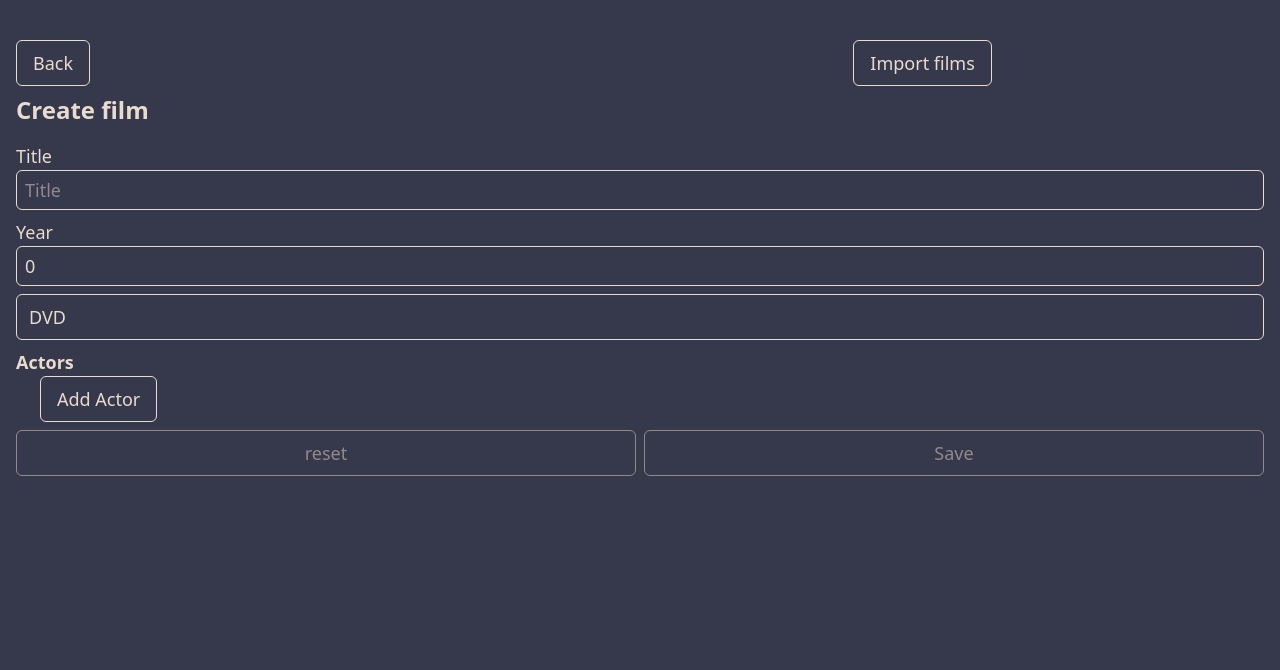
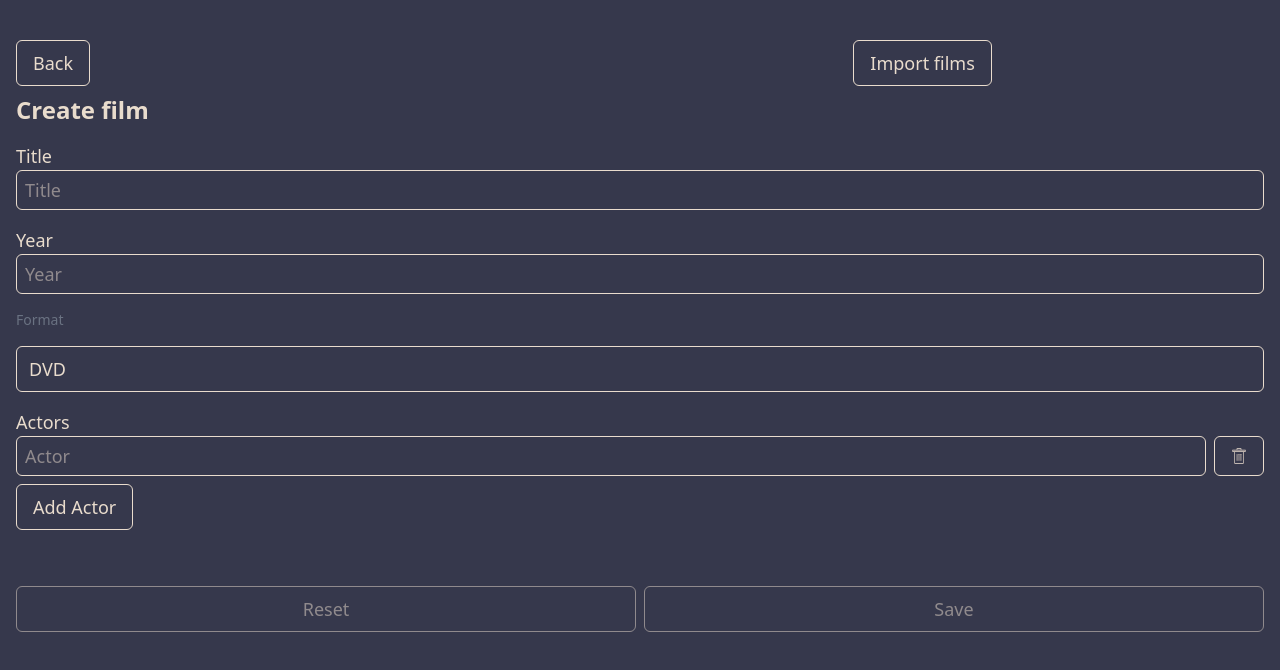
Before and after one commit to lysolha/WL-films, a React (Vite) app: page /create-film in a window 1280 px wide. Shown: the top 670 px of the page. Built offline with nearby package versions, Linux system fonts and the light colour scheme.

Commit message:
refactor: - update input component - update film form - update validation schemas

```diff
--- a/src/components/Forms/FilmForm.tsx
+++ b/src/components/Forms/FilmForm.tsx
@@ -15,14 +15,15 @@ const FilmForm = ({ film, onSubmit }: FilmFormProps) => {
   const initialValues = {
     id: film?.id || '',
     title: film?.title || '',
-    year: film?.year || 0,
+    year: film?.year || '',
     format: film?.format || 'DVD',
-    actors: film?.actors.map((actor) => actor.name) || [],
+    actors: film?.actors.map((actor) => actor.name) || [''],
   };
 
   const formatOptions = [
     { label: 'DVD', value: 'DVD' },
     { label: 'VHS', value: 'VHS' },
+    { label: 'Blu-Ray', value: 'Blu-Ray' },
   ];
 
   return (
@@ -31,30 +32,35 @@ const FilmForm = ({ film, onSubmit }: FilmFormProps) => {
         initialValues={initialValues}
         validationSchema={filmSchema}
         onSubmit={(values) => {
-          onSubmit(values);
+          onSubmit({
+            ...values,
+            year: Number(values.year),
+          });
         }}
       >
         {({ values, dirty, isValid, setFieldValue }) => (
-          <Form className="flex flex-col gap-2">
+          <Form className="flex flex-col gap-4">
             <Input name="title" label="Title" placeholder="Title" />
-            <Input name="year" label="Year" placeholder="Year" type="number" />
+            <Input name="year" label="Year" placeholder="Year" type="text" />
+
             <Select
-              name="format"
+              name="Format"
               value={values.format}
               onChange={(e) => setFieldValue('format', e.target.value)}
               options={formatOptions}
+              label="Format"
             />
             <FieldArray
               name="actors"
               render={({ push, remove }) => (
                 <div>
-                  <h2 className="text-lg font-bold">Actors</h2>
-                  <ul className="flex flex-col gap-2 ml-6">
+                  <h2>Actors</h2>
+                  <ul className="flex flex-col gap-2">
                     {values.actors.map((_, index) => (
-                      <li key={index} className="flex gap-2 items-end">
+                      <li key={index} className="flex gap-2 items-start">
                         <Input
                           name={`actors[${index}]`}
-                          label="Actor"
+                          label=""
                           placeholder="Actor"
                         />
                         <Button type="button" onClick={() => remove(index)}>
@@ -69,10 +75,15 @@ const FilmForm = ({ film, onSubmit }: FilmFormProps) => {
                 </div>
               )}
             />
+            {values.actors.length === 0 && (
+              <p className="text-error text-sm">
+                At least one actor is required
+              </p>
+            )}
 
-            <div className="flex gap-2">
+            <div className="flex gap-2 mt-10">
               <Button type="reset" className="w-full" disabled={!dirty}>
-                reset
+                Reset
               </Button>
               <Button
                 type="submit"
--- a/src/components/Forms/validationSchemas/filmSchema.ts
+++ b/src/components/Forms/validationSchemas/filmSchema.ts
@@ -2,7 +2,7 @@ import * as Yup from 'yup';
 
 const filmSchema = Yup.object({
   title: Yup.string()
-    .transform((value) => value.trim())
+    .transform((value) => (value ? value.trim() : ''))
     .max(30, 'Must be 30 characters or less')
     .required('Title is required'),
   year: Yup.number()
@@ -12,12 +12,18 @@ const filmSchema = Yup.object({
   format: Yup.string()
     .max(10, 'Must be 10 characters or less')
     .required('Format is required'),
-  actors: Yup.array().of(
-    Yup.string()
-      .transform((value) => value.trim())
-      .max(30, 'Must be 30 characters or less')
-      .required('Actor is required')
-  ),
+  actors: Yup.array()
+    .of(
+      Yup.string()
+        .transform((value) => (value ? value.trim() : ''))
+        .matches(
+          /^[a-zA-Zа-яА-ЯёЁ.,’'\-\s]+$/,
+          'Only letters, spaces and characters like . , ’ - are allowed'
+        )
+        .required('Actor is required')
+        .min(2, "Actor's name should be at least 2 characters")
+    )
+    .min(1, 'At least one actor is required'),
 });
 
 export default filmSchema;
--- a/src/components/ui/Input.tsx
+++ b/src/components/ui/Input.tsx
@@ -1,5 +1,5 @@
 import { useField } from 'formik';
-import type { InputHTMLAttributes } from 'react';
+import { useState, type InputHTMLAttributes } from 'react';
 import { twMerge } from 'tailwind-merge';
 
 interface InputProps extends InputHTMLAttributes<HTMLInputElement> {
@@ -10,7 +10,18 @@ interface InputProps extends InputHTMLAttributes<HTMLInputElement> {
 }
 
 const Input = ({ label, icon, onClick, ...props }: InputProps) => {
-  const [field, meta] = useField(props);
+  const [field, meta, helpers] = useField(props);
+  const [inputValue, setInputValue] = useState(field.value);
+
+  const handleChange = (e: React.ChangeEvent<HTMLInputElement>) => {
+    if (e.target.value.length === 1 && e.target.value === ' ') {
+      setInputValue(e.target.value.trim());
+    } else {
+      setInputValue(e.target.value);
+    }
+    helpers.setValue(e.target.value.trim());
+  };
+
   return (
     <div className={twMerge('w-full', props.className)}>
       <label htmlFor={props.id}>{label}</label>
@@ -18,6 +29,8 @@ const Input = ({ label, icon, onClick, ...props }: InputProps) => {
         <input
           type="text"
           {...field}
+          value={inputValue}
+          onChange={handleChange}
           {...props}
           className={`w-full h-10 text-lg bg-charcoal border border-cream text-cream rounded-md p-2 hover:bg-charcoal-dark focus:bg-charcoal-dark focus:border-cream focus:border-2 focus-visible:outline-none transition-all duration-200 ${
             meta.touched && meta.error ? 'border-error' : ''
```
